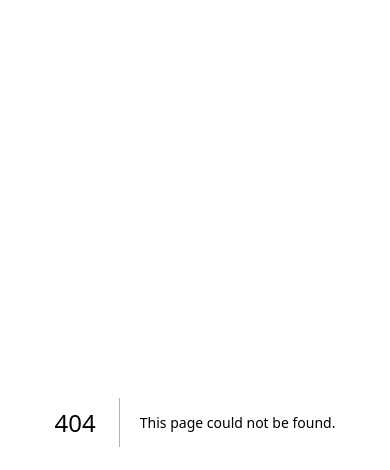
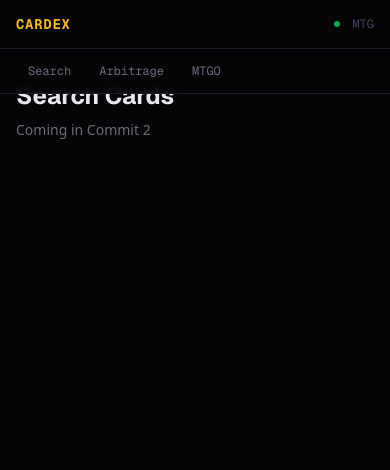
Before and after one commit to 0xSardius/cardex, a Next.js app: page /search in a window 390 px wide. Before the commit this address had no page. Shown: the top 470 px of the page. Built offline with nearby package versions, Linux system fonts and the light colour scheme.

Commit message:
Phase 6, Commit 1: Dashboard layout + navigation
- Route group (dashboard) with shared nav bar (Search, Arbitrage, MTGO Spread)
- Dark theme matching landing page, mobile responsive
- Landing page stays at /, dashboard pages at /search, /arbitrage, etc.
- Placeholder search page for next commit

```diff
--- /dev/null
+++ b/src/app/(dashboard)/layout.tsx
@@ -0,0 +1,59 @@
+import Link from "next/link";
+
+export default function DashboardLayout({
+  children,
+}: {
+  children: React.ReactNode;
+}) {
+  return (
+    <div className="min-h-screen bg-[var(--cx-black)] text-[var(--cx-text)]">
+      {/* Nav */}
+      <nav className="fixed top-0 left-0 right-0 z-50 border-b border-[var(--cx-border)] bg-[var(--cx-black)]/90 backdrop-blur-md">
+        <div className="mx-auto flex h-12 max-w-6xl items-center justify-between px-4">
+          <div className="flex items-center gap-6">
+            <Link
+              href="/"
+              className="font-[family-name:var(--font-geist-mono)] text-sm font-bold tracking-wider text-[var(--cx-amber)]"
+            >
+              CARDEX
+            </Link>
+            <div className="hidden sm:flex items-center gap-1">
+              <NavLink href="/search">Search</NavLink>
+              <NavLink href="/arbitrage">Arbitrage</NavLink>
+              <NavLink href="/mtgo-spread">MTGO Spread</NavLink>
+            </div>
+          </div>
+          <div className="flex items-center gap-3 font-[family-name:var(--font-geist-mono)] text-xs">
+            <span className="flex items-center gap-1.5">
+              <span className="inline-block h-1.5 w-1.5 rounded-full bg-[var(--cx-green)] animate-pulse" />
+              <span className="text-[var(--cx-green-dim)] hidden sm:inline">LIVE</span>
+            </span>
+            <span className="text-[var(--cx-text-muted)]">MTG</span>
+          </div>
+        </div>
+        {/* Mobile nav */}
+        <div className="flex sm:hidden border-t border-[var(--cx-border)] px-4 py-2 gap-1">
+          <NavLink href="/search">Search</NavLink>
+          <NavLink href="/arbitrage">Arbitrage</NavLink>
+          <NavLink href="/mtgo-spread">MTGO</NavLink>
+        </div>
+      </nav>
+
+      {/* Content */}
+      <main className="mx-auto max-w-6xl px-4 pt-20 sm:pt-16 pb-16">
+        {children}
+      </main>
+    </div>
+  );
+}
+
+function NavLink({ href, children }: { href: string; children: React.ReactNode }) {
+  return (
+    <Link
+      href={href}
+      className="rounded-md px-3 py-1.5 font-[family-name:var(--font-geist-mono)] text-xs text-[var(--cx-text-dim)] transition-colors hover:bg-[var(--cx-surface-2)] hover:text-[var(--cx-text)]"
+    >
+      {children}
+    </Link>
+  );
+}
--- /dev/null
+++ b/src/app/(dashboard)/search/page.tsx
@@ -0,0 +1,12 @@
+export default function SearchPage() {
+  return (
+    <div>
+      <h1 className="font-[family-name:var(--font-geist-sans)] text-2xl font-bold">
+        Search Cards
+      </h1>
+      <p className="mt-2 text-sm text-[var(--cx-text-dim)]">
+        Coming in Commit 2
+      </p>
+    </div>
+  );
+}
```
